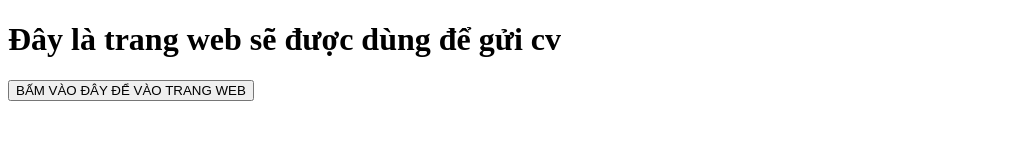
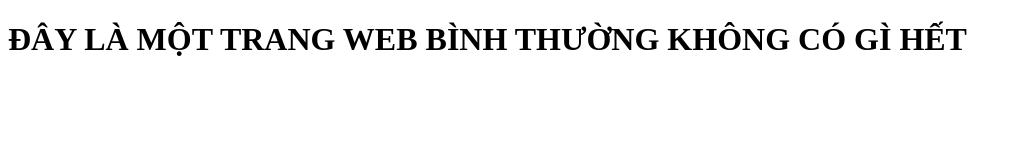
Before and after one commit to auductai/auductai, a plain HTML site: page index.html in a window 1280 px wide. Shown: the whole page, without its empty margins (0-1022 px from the left). Drawn offline with Linux system fonts and the light colour scheme.

Commit message:
Update index.html

```diff
--- a/index.html
+++ b/index.html
@@ -1,5 +1,3 @@
 <!DOCTYPE html>
 <meta charset="utf-8">
-<h1> Đây là trang web sẽ được dùng để gửi cv </h1>
-
-<button>BẤM VÀO ĐÂY ĐỂ VÀO TRANG WEB</button>
+<h1> ĐÂY LÀ MỘT TRANG WEB BÌNH THƯỜNG KHÔNG CÓ GÌ HẾT</h1>
```
